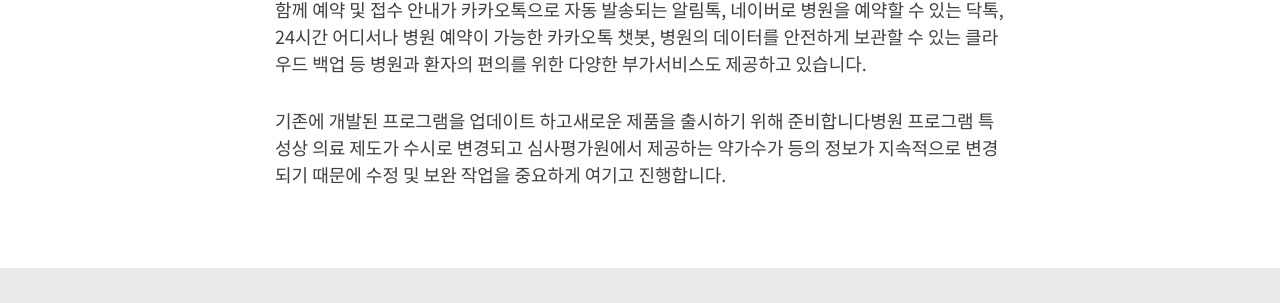
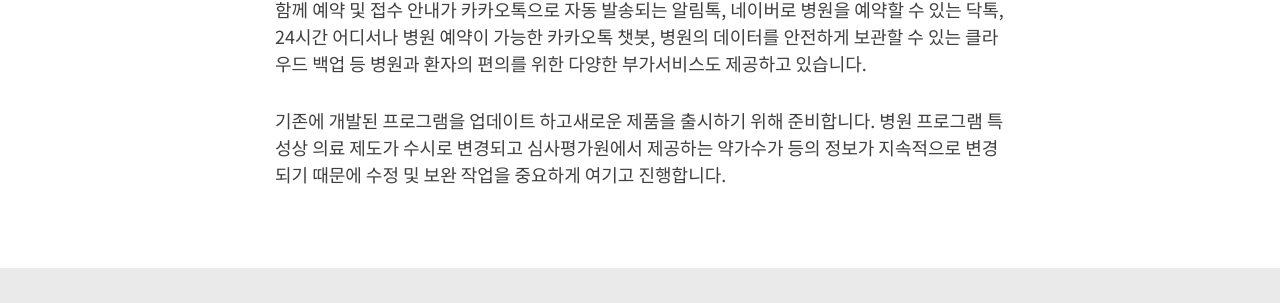
Before and after one commit to AlmSmartDoctor/dev-blog, a Jekyll site: the page built from aboutus.md, in a window 1280 px wide. Shown: the part 449-752 px from the top of the page. Built offline with Jekyll 4.4.1, drawn with Linux system fonts in a browser that asks for light colours; nearby versions of some CDN libraries; comment, search, counter and statistics services are not loaded.

Commit message:
fix typo

```diff
--- a/aboutus.md
+++ b/aboutus.md
@@ -8,4 +8,4 @@ subtitle: aboutus
 
  전능아이티(스마트닥터)는 의사들에게 정확하고 편리한 진료 시스템을, 환자들에게는 편안하게 병원 진료를 볼 수 있도록 돕는 서비스를 제공하는 회사입니다. 병의원 전문 SW 플랫폼인 ‘스마트닥터’와 함께 예약 및 접수 안내가 카카오톡으로 자동 발송되는 알림톡, 네이버로 병원을 예약할 수 있는 닥톡, 24시간 어디서나 병원 예약이 가능한 카카오톡 챗봇, 병원의 데이터를 안전하게 보관할 수 있는 클라우드 백업 등 병원과 환자의 편의를 위한 다양한 부가서비스도 제공하고 있습니다.
 
- 기존에 개발된 프로그램을 업데이트 하고새로운 제품을 출시하기 위해 준비합니다병원 프로그램 특성상 의료 제도가 수시로 변경되고 심사평가원에서 제공하는 약가수가 등의 정보가 지속적으로 변경되기 때문에 수정 및 보완 작업을 중요하게 여기고 진행합니다.
+ 기존에 개발된 프로그램을 업데이트 하고새로운 제품을 출시하기 위해 준비합니다. 병원 프로그램 특성상 의료 제도가 수시로 변경되고 심사평가원에서 제공하는 약가수가 등의 정보가 지속적으로 변경되기 때문에 수정 및 보완 작업을 중요하게 여기고 진행합니다.
```
